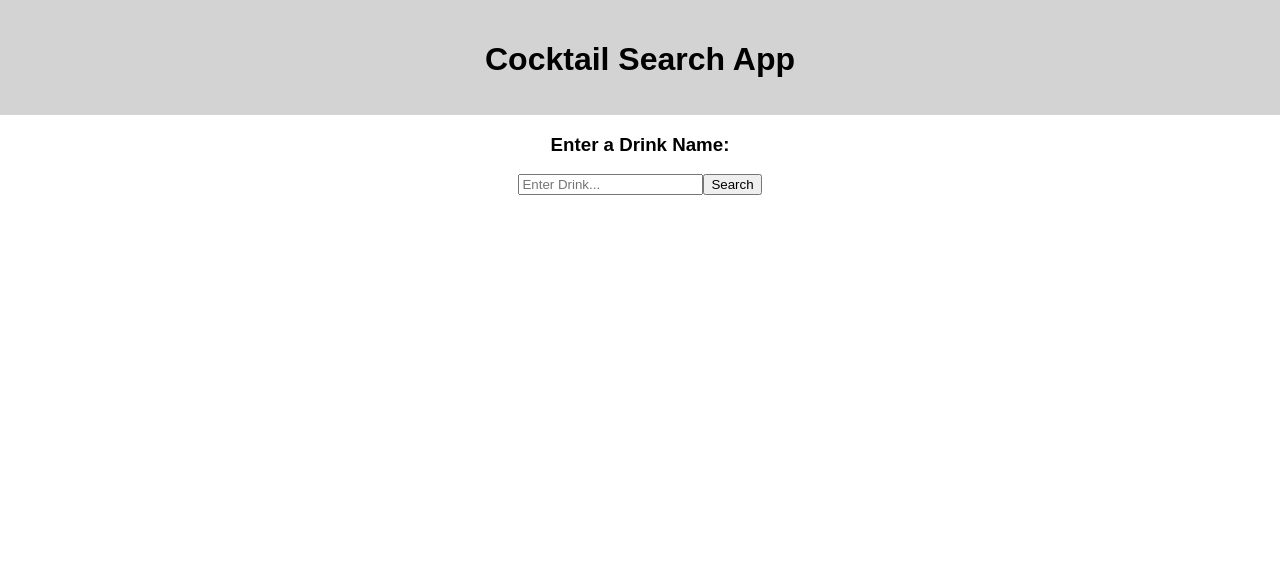
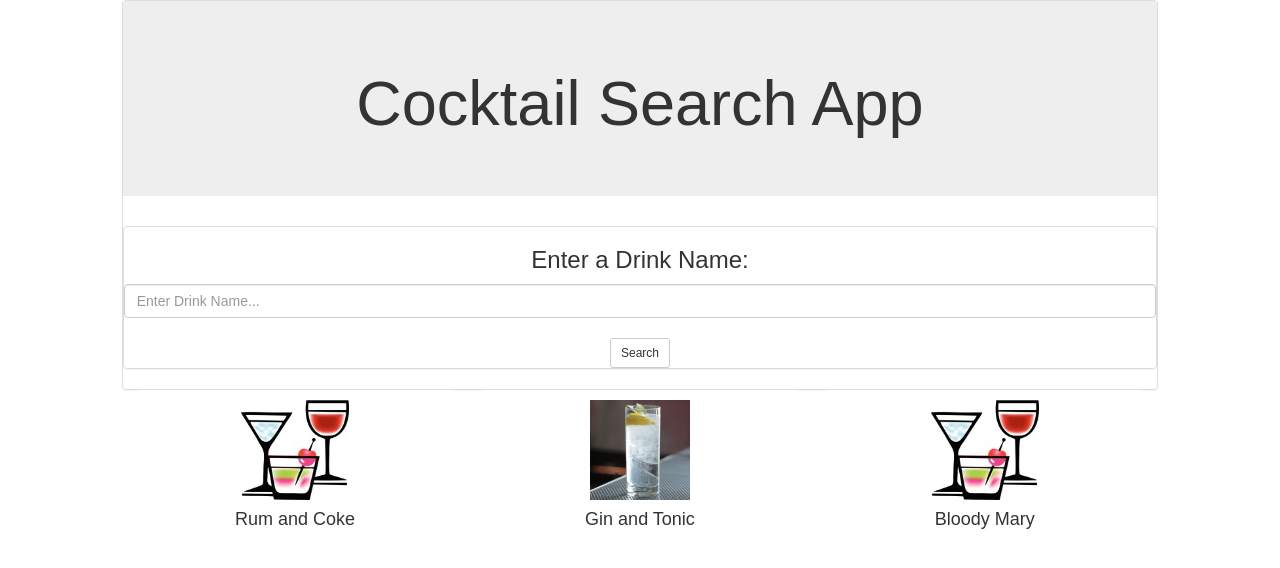
Before and after one commit to enderst3/cocktail-app, a React (Create React App) app: page / in a window 1280 px wide. Shown: the top 568 px of the page. Built offline with nearby package versions, Linux system fonts and the light colour scheme.

Commit message:
page layout

```diff
--- a/package.json
+++ b/package.json
@@ -4,6 +4,7 @@
   "private": true,
   "dependencies": {
     "react": "^15.5.4",
+    "react-bootstrap": "^0.31.0",
     "react-dom": "^15.5.4"
   },
   "devDependencies": {
--- a/public/index.html
+++ b/public/index.html
@@ -10,6 +10,7 @@
     -->
     <link rel="manifest" href="%PUBLIC_URL%/manifest.json">
     <link rel="shortcut icon" href="%PUBLIC_URL%/favicon.ico">
+    <link rel="stylesheet" href="https://maxcdn.bootstrapcdn.com/bootstrap/latest/css/bootstrap.min.css">
     <!--
       Notice the use of %PUBLIC_URL% in the tags above.
       It will be replaced with the URL of the `public` folder during the build.
--- a/src/App.css
+++ b/src/App.css
@@ -1,9 +1,11 @@
-.App {
+.header {
   text-align: center;
 }
 
-#header {
-  background-color: lightgrey;
-  height: 75px;
-  padding: 20px;
+.searchBar {
+  text-align: center;
 }
+
+.results {
+  text-align: center;
+}
--- a/src/App.js
+++ b/src/App.js
@@ -1,19 +1,62 @@
 import React, { Component } from 'react';
+import {Button, Jumbotron, ListGroup, ListGroupItem, Col, FormControl, Panel} from 'react-bootstrap'
 import './App.css';
+
+// api = http://www.thecocktaildb.com/api/json/v1/1/search.php?s=
 
 class App extends Component {
   render() {
     return (
       <div className="App">
-        <div id='header'>
-        <h1>Cocktail Search App</h1>
-        </div>
-        <div id='searchBar'>
-          <h3>Enter a Drink Name:</h3>
-          <input id='drink_input' placeholder='Enter Drink...'/>
-          <button>Search</button>
-        </div>
-        <div id='results'></div>
+        <Col md={10} mdOffset={1}>
+          <Panel footer="my footer">
+            <Jumbotron className='header'>
+            <h1>Cocktail Search App</h1>
+            </Jumbotron>
+            <Panel className='searchBar'>
+              <h3>Enter a Drink Name:</h3>
+              <form>
+                <FormControl
+                  id="drinkInput"
+                  type="text"
+                  placeholder="Enter Drink Name..."
+                />
+              </form>
+              <br/>
+              <Button bsSize='small'>Search</Button>
+            </Panel>
+            <ListGroup>
+              <Col md={4}>
+                <ListGroupItem className='results'>
+                  <div className='cocktailImage'>
+                    <img src='cocktail.jpg'
+                      height='100'
+                    />
+                  </div>
+                  <div className='drinkName'>
+                    <h4>Rum and Coke</h4>
+                  </div>
+                </ListGroupItem>
+              </Col>
+              <Col md={4}>
+                <ListGroupItem className='results'>
+                    <img src='gnt.jpg'
+                      height='100'
+                    />
+                    <h4>Gin and Tonic</h4>
+                </ListGroupItem>
+              </Col>
+              <Col md={4}>
+                <ListGroupItem className='results'>
+                    <img src='cocktail.jpg'
+                      height='100'
+                    />
+                    <h4>Bloody Mary</h4>
+                </ListGroupItem>
+              </Col>
+            </ListGroup>
+          </Panel>
+        </Col>
       </div>
     );
   }
```
Also changed, not shown: src/seed.js (added, +2 -0 lines), public/cocktail.jpg (added), public/gnt.jpg (added).
